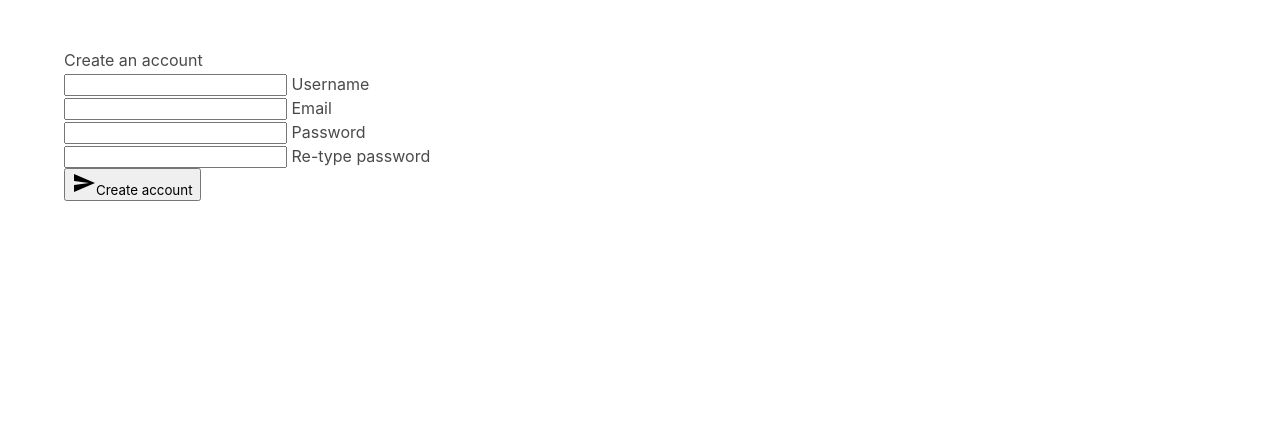
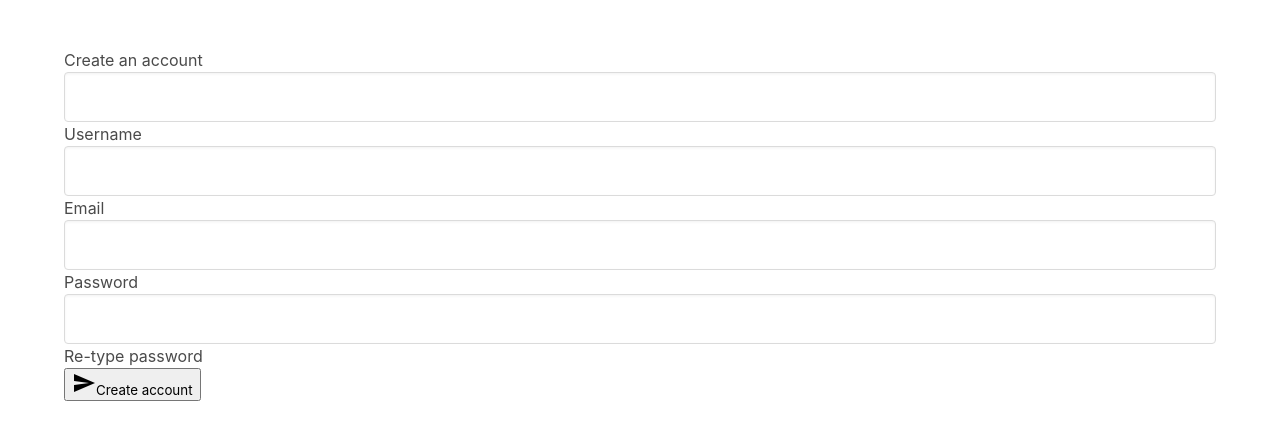
Before and after one commit to hildebrando001/CodingForFun, a Django app: page /user/signup/ in a window 1280 px wide. Shown: the part 52-492 px from the top of the page. Run offline with Django 3.2, Linux system fonts and the light colour scheme.

Commit message:
signup page

```diff
--- a/rouxinol/authy/forms.py
+++ b/rouxinol/authy/forms.py
@@ -22,10 +22,10 @@
 		raise ValidationError('User with this username already exists.')
 
 class SignupForm(forms.ModelForm):
-	username = forms.CharField(widget=forms.TextInput(), max_length=30, required=True,)
-	email = forms.CharField(widget=forms.EmailInput(), max_length=100, required=True,)
-	password = forms.CharField(widget=forms.PasswordInput())
-	confirm_password = forms.CharField(widget=forms.PasswordInput(), required=True, label="Confirm your password.")
+	username = forms.CharField(widget=forms.TextInput(attrs={'class': 'input is-medium'}), max_length=30, required=True,) # attrs={'class': 'special'} # add a css class to the form field
+	email = forms.CharField(widget=forms.EmailInput(attrs={'class': 'input is-medium'}), max_length=100, required=True,)
+	password = forms.CharField(widget=forms.PasswordInput(attrs={'class': 'input is-medium'}))
+	confirm_password = forms.CharField(widget=forms.PasswordInput(attrs={'class': 'input is-medium'}), required=True, label="Confirm your password.")
 
 	class Meta:
 
--- a/rouxinol/rouxinol/template/login.html
+++ b/rouxinol/rouxinol/template/login.html
@@ -22,7 +22,7 @@
     <div class="card">
     <div class="card-content">
 
-      <form method="post" action="" role="form" class="col s12">
+      <form method="post" action="" role="form">  <!-- class="col s12" -->
         {% csrf_token %}
         <h3 class='title is-3'>Login</h3>
 
@@ -65,7 +65,8 @@
 
       <input type="hidden" name="next" value="{{ next }}">
 
-      <a class="button is-info">Create an account</a>
+      <a href="{% url 'signup' %}" class="button is-info">Create an account</a>
+
 
       </form>
 
--- a/rouxinol/rouxinol/template/signup.html
+++ b/rouxinol/rouxinol/template/signup.html
@@ -1,5 +1,32 @@
 {% extends 'base.html' %}
 {% load static %}
+
+{% load static %}
+
+<!DOCTYPE html>
+<html>
+<head>
+    <meta charset="utf-8">
+    <meta name="viewport" content="width=device-width, initial-scale=1">
+    <title>Rouxinol</title>
+    <link rel="stylesheet" href="{% static 'css/bulma.min.css' %}">
+    <link rel="stylesheet" href="{% static 'css/style.css' %}">
+    <link rel="stylesheet" href="style.css">
+    <link href="https://fonts.googleapis.com/icon?family=Material+Icons"rel="stylesheet">
+</head>
+<body>
+
+<section class="section">
+<div class="container">
+
+<div class="columns is-mobile has-text-centered">
+  <div class="column is-half is-offset-one-quarter">
+
+    <div class="card">
+    <div class="card-content">
+
+
+
 
 
 {% block content %}
```
